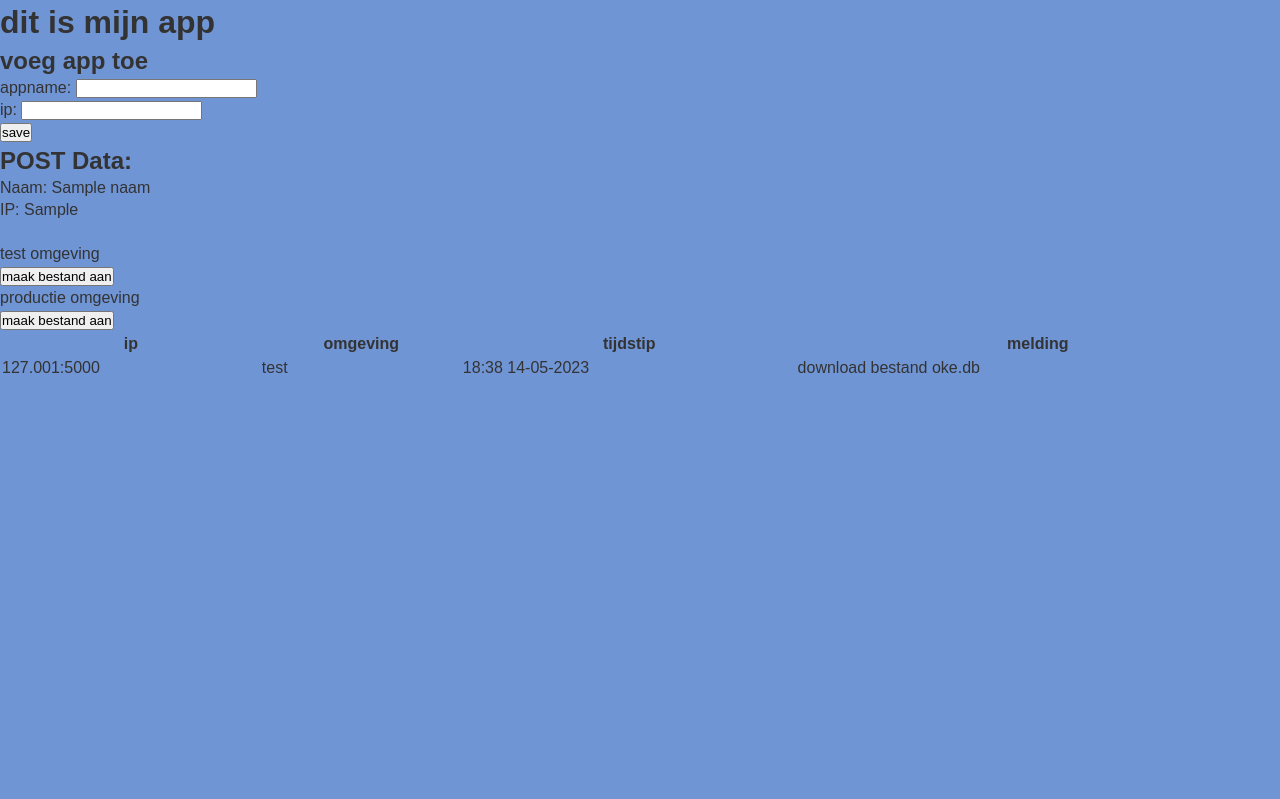
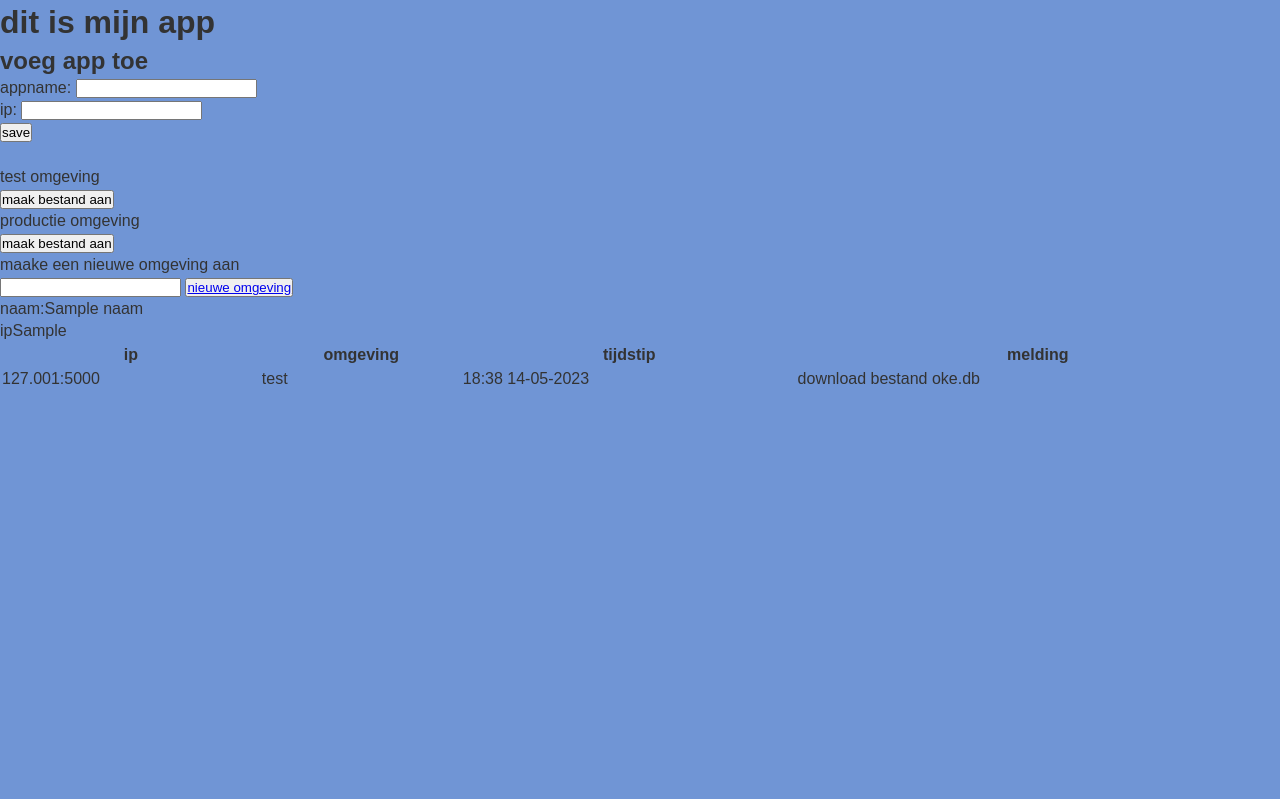
Before and after one commit to Rac-Software-Development/secure-wp3, a Flask app: template templates/app1.html in a window 1280 px wide. Run offline with Flask 3, Linux system fonts and the light colour scheme; the template is opened without the code that fills it: most values are stand-ins (such as "Sample title", 1, 10 or a date in 2020); some libraries are stand-ins or nearby versions.

Commit message:
mock up omgevingen

```diff
--- a/static/style.css
+++ b/static/style.css
@@ -56,7 +56,11 @@ body {
 
 html,
 body,
-button,
+.div-1 {
+  position: right;
+}
+
+
 a,
 input {
   -webkit-tap-highlight-color: rgba(0, 0, 0, 0);
--- a/templates/app1.html
+++ b/templates/app1.html
@@ -1,4 +1,5 @@
 <!DOCTYPE html>
+
 <html lang="en">
 
 <head>
@@ -25,11 +26,7 @@
     </div>
     <button type="submit">save</button>
   </form>
-  {% if naam and ip %}
-  <h2>POST Data:</h2>
-  <p>Naam: {{ naam }}</p>
-  <p>IP: {{ ip }}</p>
-  {% endif %}
+
   <br>
   <div>
     <p>test omgeving</p>
@@ -38,6 +35,16 @@
     <button>maak bestand aan</button>
   </div>
 
+
+  <div class="div-1">
+    <p>maake een nieuwe omgeving aan</p>
+    <input type="text" name="" id="">
+    <button> <a href="/omgevingen">nieuwe omgeving</a></button>
+  </div>
+  {%for result in app%}
+  <p>naam:{{result.naam}}</p>
+  <p>ip{{result.ip}}</p>
+  {%endfor%}
   <table>
     <thead>
 
--- a/templates/app2.html
+++ b/templates/app2.html
@@ -1,7 +1,7 @@
 <link rel="stylesheet" href="/static/style.css">
 
 {% if naam and ip %}
-<h2>POST Data:</h2>
+<h2>niewe applicaties:</h2>
 <p>Naam: {{ naam }}</p>
 <p>IP: {{ ip }}</p>
 {% endif %}
```
Also changed, not shown: templates/omgevingen.html (added, +22 -0 lines).
